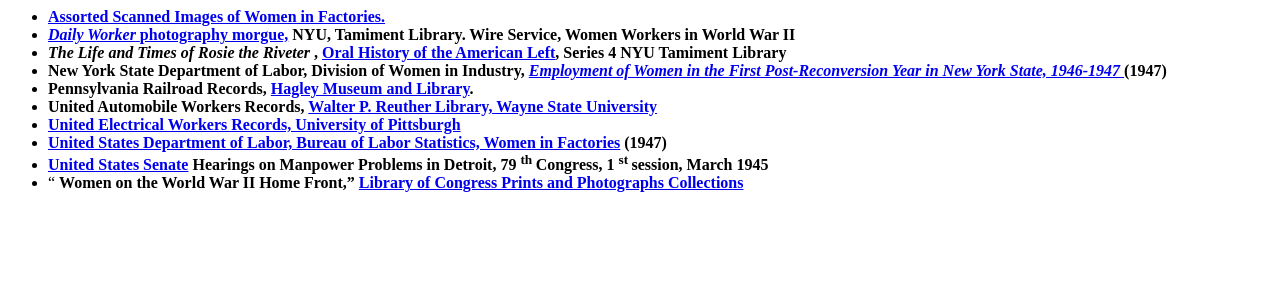
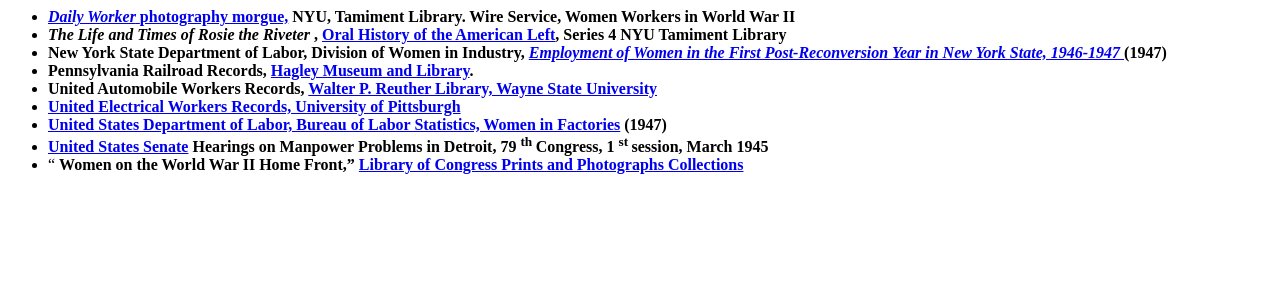
Before and after one commit to dismorfo/rosie, a web app: file app/pages/related-resources/content.main.html in a window 1280 px wide. Shown: the top 300 px of the page. Run offline with its HTML, style and script files only (its server is not run), Linux system fonts and the light colour scheme.

Commit message:
remove 'Assorted Scanned Images of Women in Factories' link

```diff
--- a/app/pages/related-resources/content.main.html
+++ b/app/pages/related-resources/content.main.html
@@ -4,11 +4,6 @@
       <div class="field-items">
         <div class="field-item even">
           <ul>
-            <li>
-              <a href="http://sites.dlib.nyu.edu/rosie/scannedimages/">
-                <b>Assorted Scanned Images of Women in Factories.</b>
-              </a>
-            </li>
             <li>
               <a href="http://www.nyu.edu/library/bobst/research/tam/collections.html">
                 <i>
```
